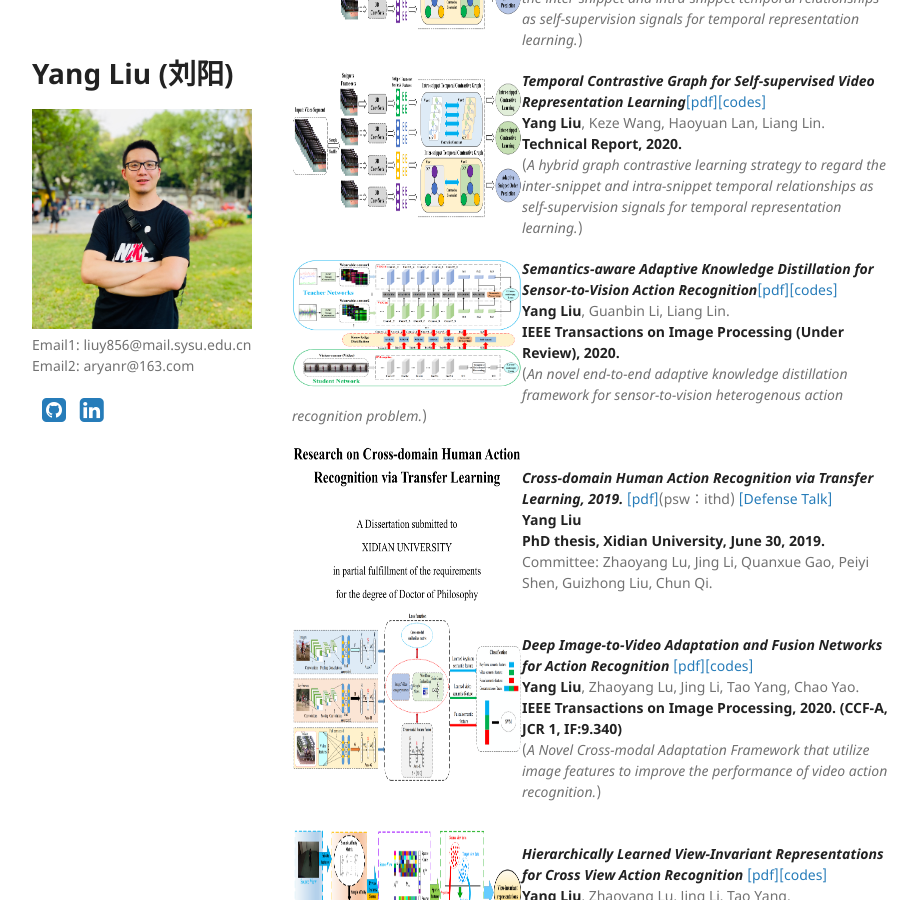
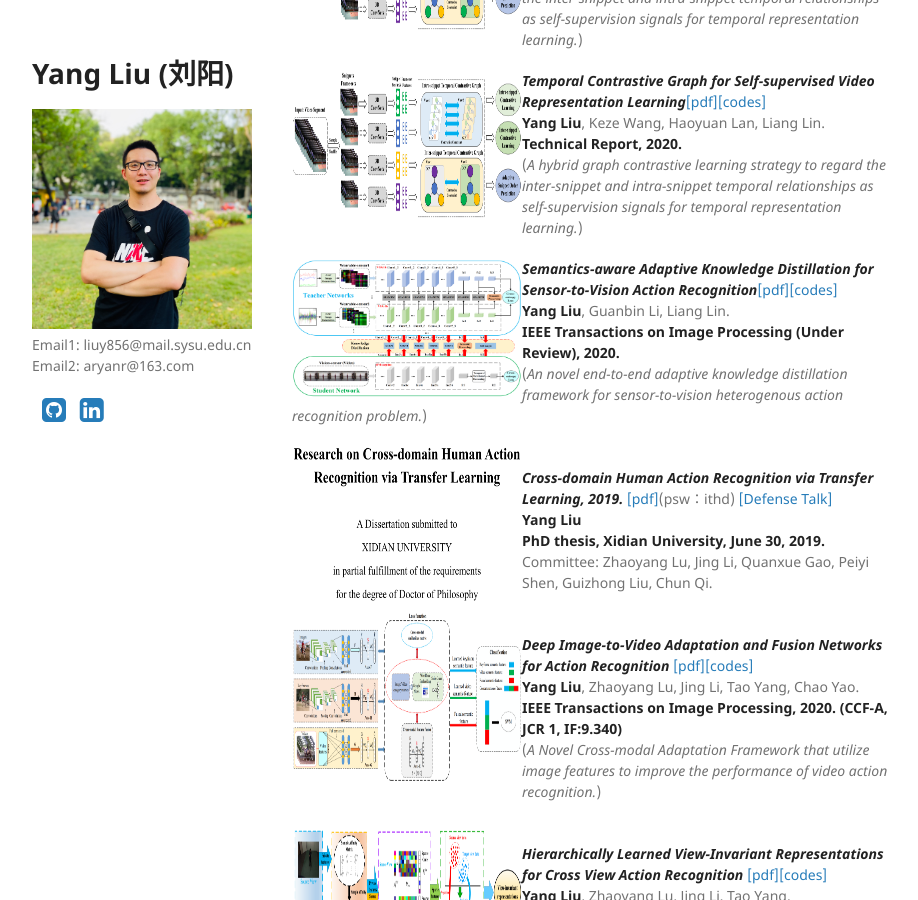
Before and after one commit to YangLiu9208/home, a Jekyll site: the page built from index.md, in a window 1280 px wide and 900 px high, scrolled down 1269 px. Shown: the whole window, without its empty margins (178-1096 px from the left). Built offline with Jekyll 4.4.1, drawn with Linux system fonts in a browser that asks for light colours; a style sheet for code colours, icons or effects is not loaded.

Commit message:
Update index.md

```diff
--- a/index.md
+++ b/index.md
@@ -55,7 +55,7 @@ Deep Learning, Transfer Learning, Self-supervised Learning, Reinforcement Learni
 
 <div align="left">
           <a>
-            <img border="0" src="./SAKDN.png" align="left" width="230" height="130">
+            <img border="0" src="./SAKDN.png" align="left" width="230" height="140">
           </a>
 </div>
 ***Semantics-aware Adaptive Knowledge Distillation for Sensor-to-Vision Action Recognition***[[pdf]](https://arxiv.org/abs/2009.00210)[[codes]]( https://yangliu9208.github.io/SAKDN/)
```
